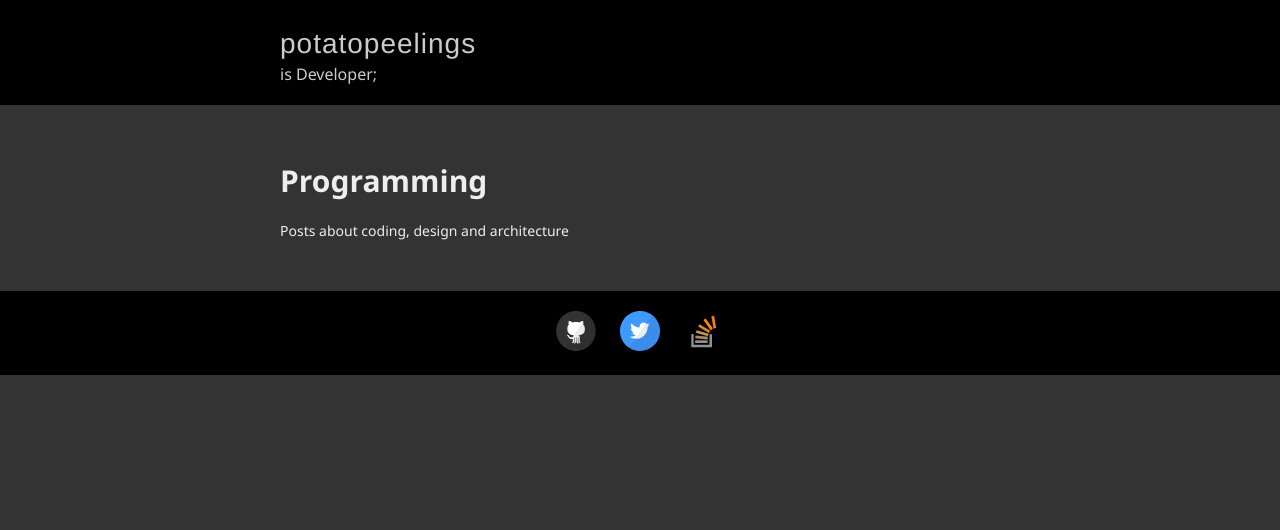
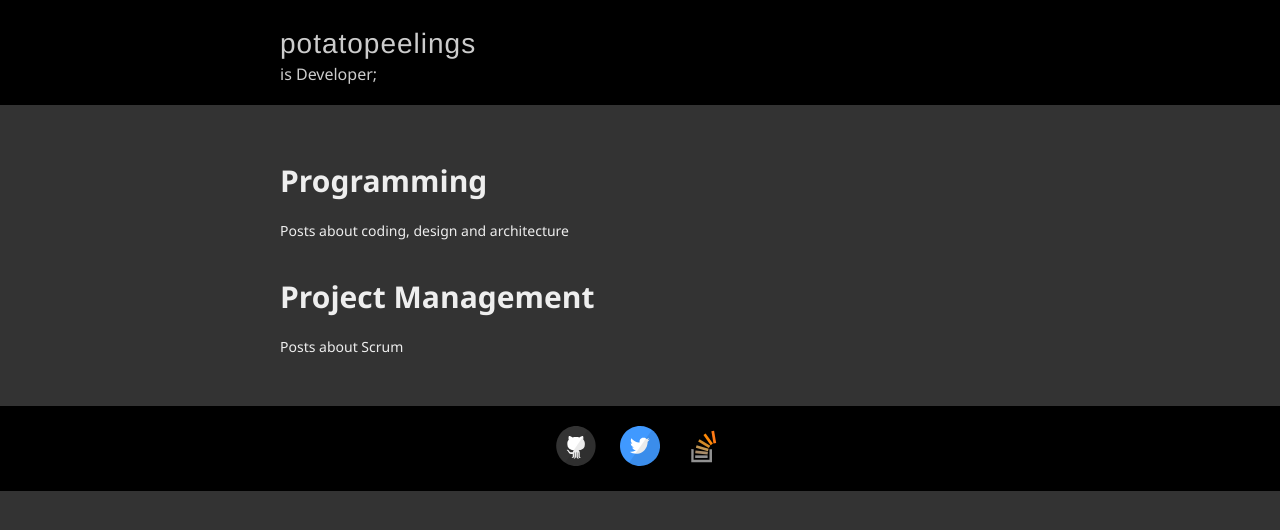
Before and after one commit to potatopeelings/potatopeelings.github.io, a Jekyll site: the page built from index.html, in a window 1280 px wide. Shown: the top 530 px of the page. Built offline with Jekyll 4.4.1, drawn with Linux system fonts in a browser that asks for light colours.

Commit message:
[SITE] Add project management tag

```diff
--- a/_config.yml
+++ b/_config.yml
@@ -92,3 +92,9 @@ defaults:
       layout: "post"
     values:
       category: "programming"
+  -
+    scope:
+      path: "_posts/projectmanagement"
+      layout: "post"
+    values:
+      category: "projectmanagement"
--- a/index.html
+++ b/index.html
@@ -9,4 +9,10 @@ layout: default
         Posts about coding, design and architecture
       </div>
     </article>
+    <article class="category">
+      <h1><a href="{{ site.baseurl }}projectmanagement" class="read-more">Project Management</a></h1>
+      <div class="entry">
+        Posts about Scrum
+      </div>
+    </article>
 </div>
--- /dev/null
+++ b/projectmanagement.html
@@ -0,0 +1,5 @@
+---
+layout: category
+title: Project Management
+category: projectmanagement
+---
```
